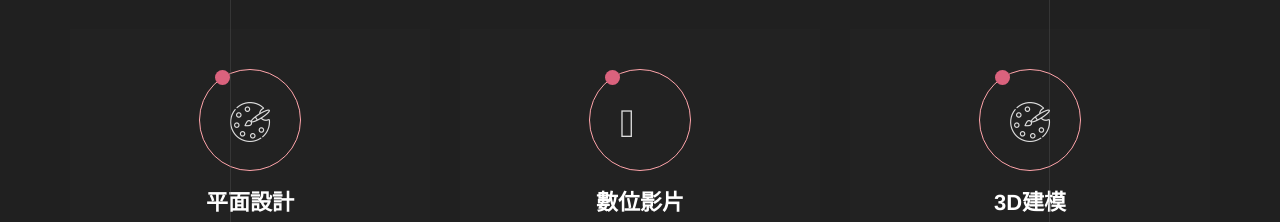
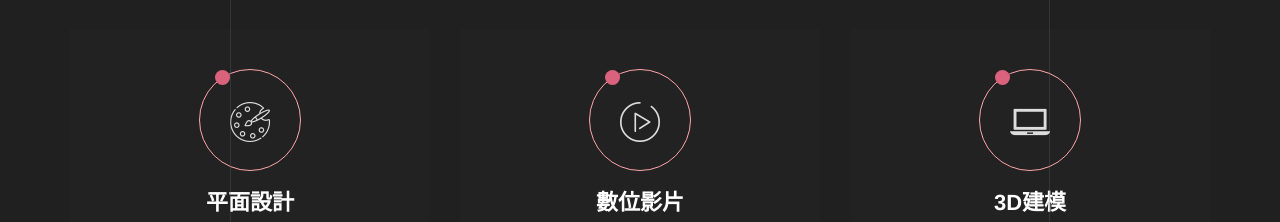
Before and after one commit to cyouying/web2023, a website with bundled scripts: page Self_introduction/index.html in a window 1280 px wide. Shown: the part 1821-2043 px from the top of the page. Built offline with nearby package versions, Linux system fonts and the light colour scheme.

Commit message:
self introduction_1221

```diff
--- a/Self_introduction/index.html
+++ b/Self_introduction/index.html
@@ -156,7 +156,7 @@
                                         <div class="service-dot">
                                             <div class="dots"></div>
                                         </div>
-                                        <i class="fi flaticon-video-camera"></i>
+                                        <i class="fi flaticon-play-button"></i>
                                     </div>
                                     <div class="service-content">
                                         <h2>數位影片</h2>
@@ -173,7 +173,7 @@
                                         <div class="service-dot">
                                             <div class="dots"></div>
                                         </div>
-                                        <i class="fi flaticon-color"></i>
+                                        <i class="fi flaticon-laptop"></i>
                                     </div>
                                     <div class="service-content">
                                         <h2>3D建模</h2>
```
